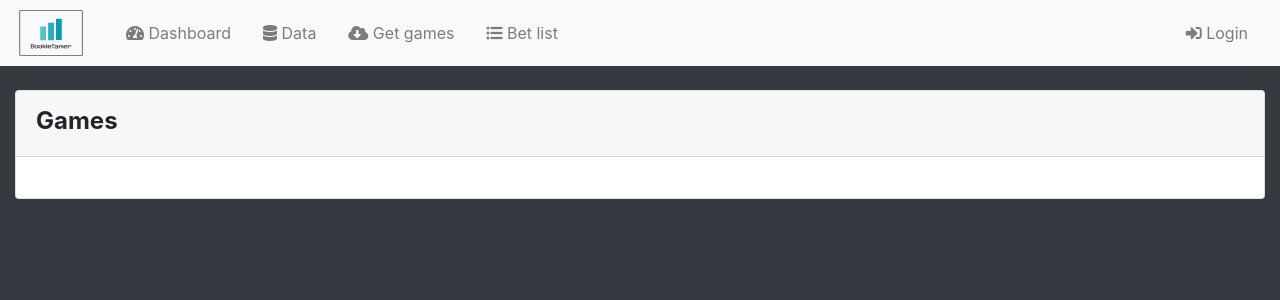
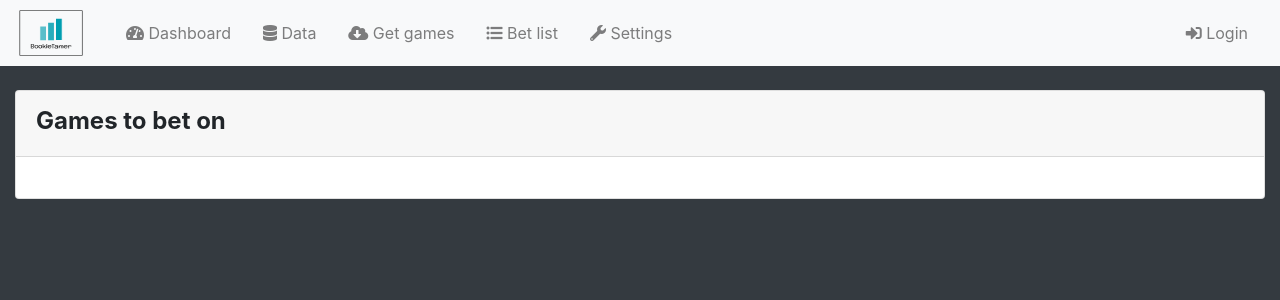
Before and after one commit to Mav1010/BookieTamer, a Django app: template datafetch/templates/datafetch/games_to_bet.html in a window 1280 px wide. Shown: the top 300 px of the page. Run offline with Django 3.2, Linux system fonts and the light colour scheme; the template is opened without the code that fills it, so the values that code supplies are empty; some libraries are stand-ins or nearby versions.

Commit message:
comments in core.utils, navbar header snippet

```diff
--- a/core/templates/core/base.html
+++ b/core/templates/core/base.html
@@ -20,20 +20,9 @@
     <body class="bg-dark">
 
     <!-- Navbar -->
-    <nav class="navbar navbar-expand navbar-light bg-light static-top">
-        <ul class="navbar-nav mr-4">
-            <li class="nav-item"><a href="{% url "home" %}"><img src="{% static "core/logo.png" %}" width="70" height="50"></a></li>
-        </ul>
-        <ul class="navbar-nav text-dark">
-            <li class="nav-item mx-2"><a class="nav-link" href="#"><i class="fas fa-tachometer-alt"></i> Dashboard</a></li>
-            <li class="nav-item mx-2"><a class="nav-link" href="{% url "data" %}"><i class="fas fa-database"></i> Data</a></li>
-            <li class="nav-item mx-2"><a class="nav-link" href="{% url "games_to_bet" %}"><i class="fas fa-cloud-download-alt"></i> Get games</a></li>
-            <li class="nav-item mx-2"><a class="nav-link" href="#"><i class="fas fa-list-ul"></i> Bet list</a></li>
-        </ul>
-        <ul class="navbar-nav ml-auto">
-            <li class="nav-item mx-2"><a class="nav-link" href="#"><i class="fas fa-sign-in-alt"></i> Login</a></li>
-        </ul>
-    </nav>
+    {% block navbar %}
+        {% include 'core/snippets/header_navbar.html' %}
+    {% endblock %}
 
     <div class="main-body">
         {% block sidebar %}
--- /dev/null
+++ b/core/templates/core/snippets/header_navbar.html
@@ -0,0 +1,17 @@
+{% load static %}
+
+<nav class="navbar navbar-expand navbar-light bg-light static-top">
+    <ul class="navbar-nav mr-4">
+        <li class="nav-item"><a href="{% url "home" %}"><img src="{% static "core/logo.png" %}" width="70" height="50"></a></li>
+    </ul>
+    <ul class="navbar-nav text-dark">
+        <li class="nav-item mx-2"><a class="nav-link" href="#"><i class="fas fa-tachometer-alt"></i> Dashboard</a></li>
+        <li class="nav-item mx-2"><a class="nav-link" href="{% url "data" %}"><i class="fas fa-database"></i> Data</a></li>
+        <li class="nav-item mx-2"><a class="nav-link" href="{% url "games_to_bet" %}"><i class="fas fa-cloud-download-alt"></i> Get games</a></li>
+        <li class="nav-item mx-2"><a class="nav-link" href="#"><i class="fas fa-list-ul"></i> Bet list</a></li>
+        <li class="nav-item mx-2"><a class="nav-link" href="#"><i class="fas fa-wrench"></i> Settings</a></li>
+    </ul>
+    <ul class="navbar-nav ml-auto">
+        <li class="nav-item mx-2"><a class="nav-link" href="#"><i class="fas fa-sign-in-alt"></i> Login</a></li>
+    </ul>
+</nav>
--- a/datafetch/templates/datafetch/games_to_bet.html
+++ b/datafetch/templates/datafetch/games_to_bet.html
@@ -9,7 +9,7 @@
             <div class="card-header">
                 <div class="row">
                     <div class="col-sm-6">
-                        <h1 class="h4 mt-1 font-weight-bold">Games</h1>
+                        <h1 class="h4 mt-1 font-weight-bold">Games to bet on</h1>
                     </div>
                 </div>
             </div>
@@ -25,7 +25,7 @@
 
     <script>
         $(document).ready(function(){
-            $('.dataframe').addClass('table table-striped');
+            $('.dataframe').addClass('table table-striped table-dark');
             $('tr:first-child').css("text-align", "");
         });
     </script>
```
Also changed, not shown: datafetch/utils.py (+8 -1 lines).
